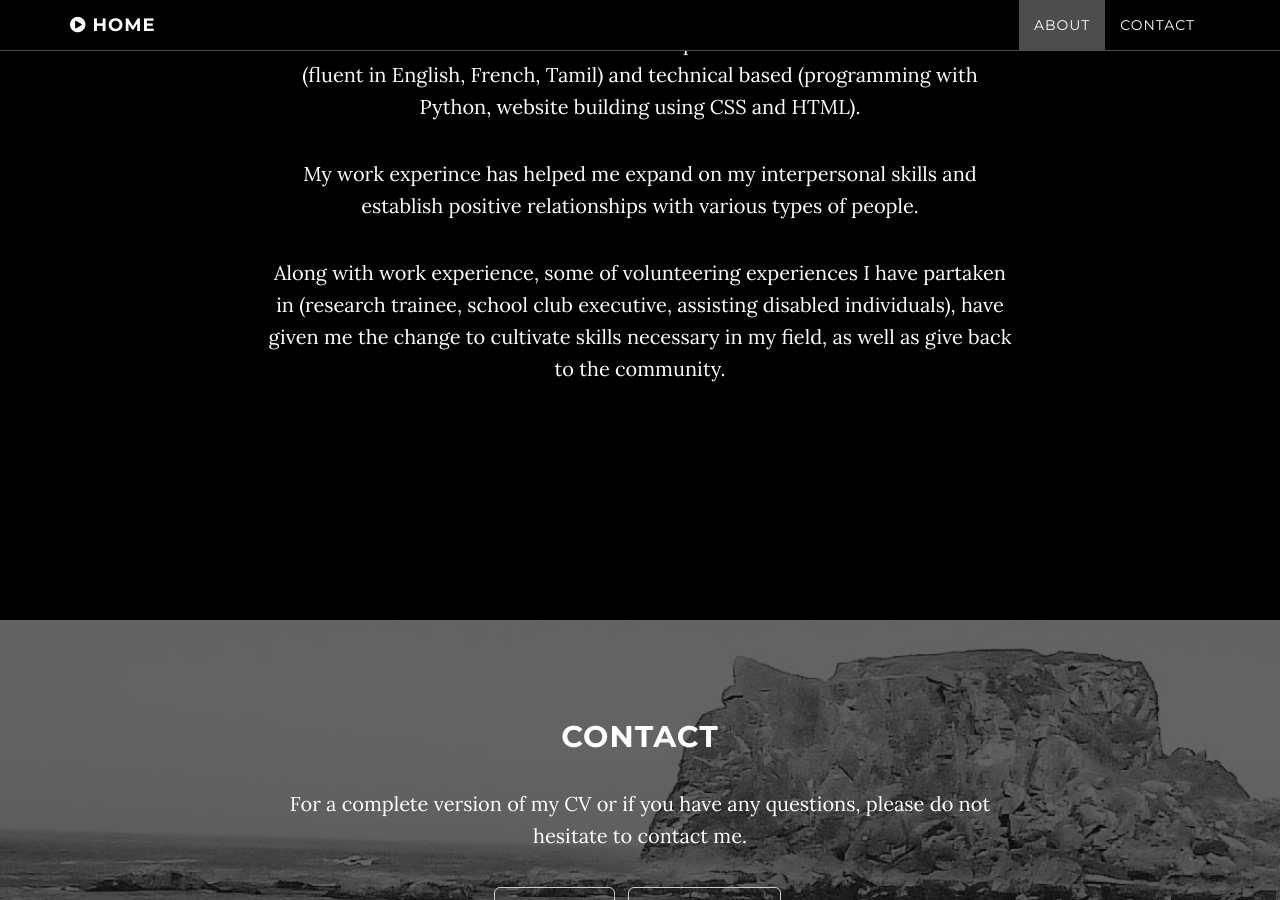
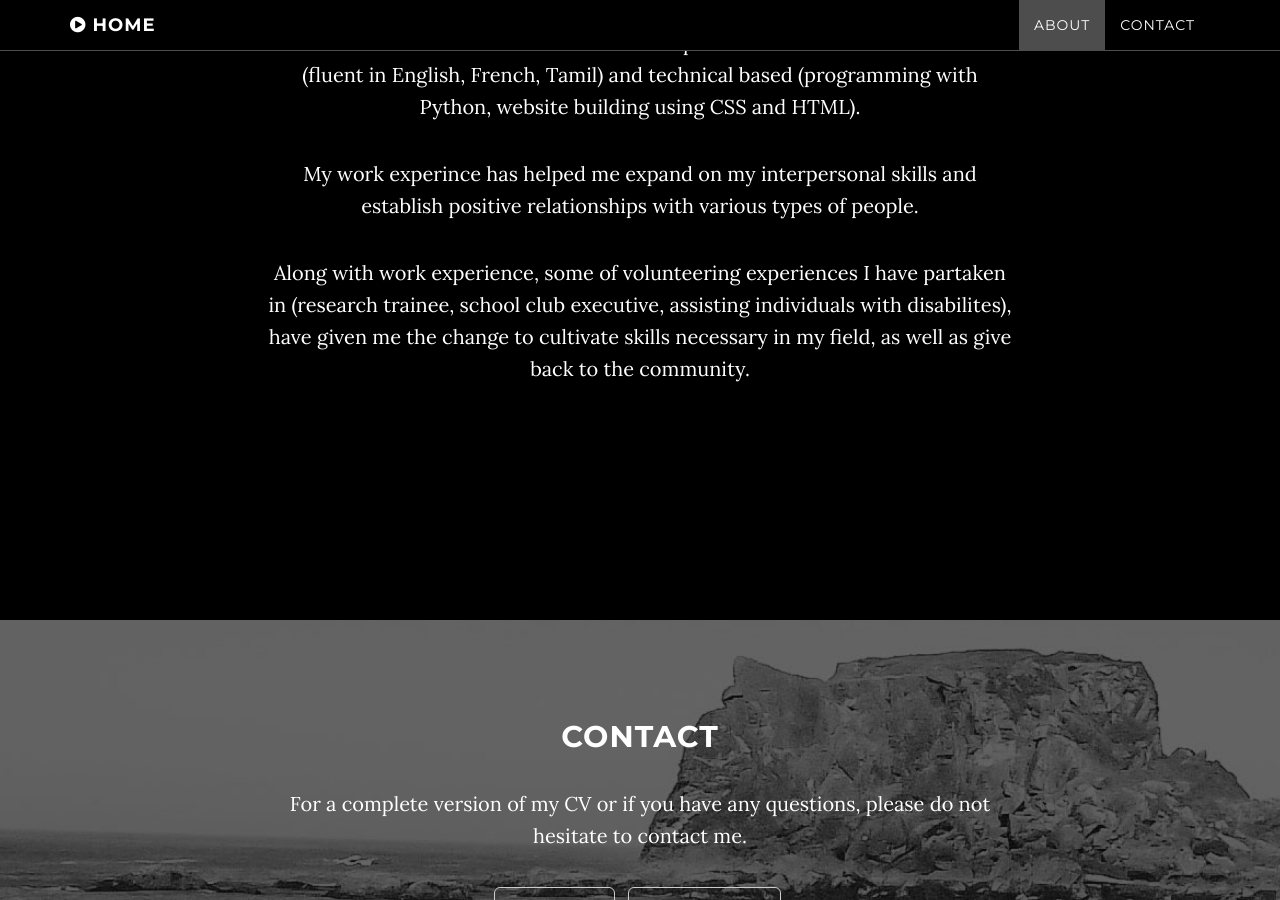
Before and after one commit to nrama080/nrama080.github.io, a Jekyll site: the page built from index.html, in a window 1280 px wide and 900 px high, scrolled down 1240 px. Built offline with Jekyll 4.4.1, drawn with Linux system fonts in a browser that asks for light colours.

Commit message:
Update about.html

```diff
--- a/_includes/about.html
+++ b/_includes/about.html
@@ -6,7 +6,7 @@
                 <p> I believe in having a growth mindset and am always looking to learn and enhance myself.</p>
                 <p>Some of the skills I have been able to develop have been communication based (fluent in English, French, Tamil) and technical based (programming with Python, website building using CSS and HTML).</p>
                 <p>My work experince has helped me expand on my interpersonal skills and establish positive relationships with various types of people. </p>
-                <p>Along with work experience, some of volunteering experiences I have partaken in (research trainee, school club executive, assisting disabled individuals), have given me the change to cultivate skills necessary in my field, as well as give back to the community.</p>
+                <p>Along with work experience, some of volunteering experiences I have partaken in (research trainee, school club executive, assisting individuals with disabilites), have given me the change to cultivate skills necessary in my field, as well as give back to the community.</p>
             </div>
         </div>
     </section>
```
